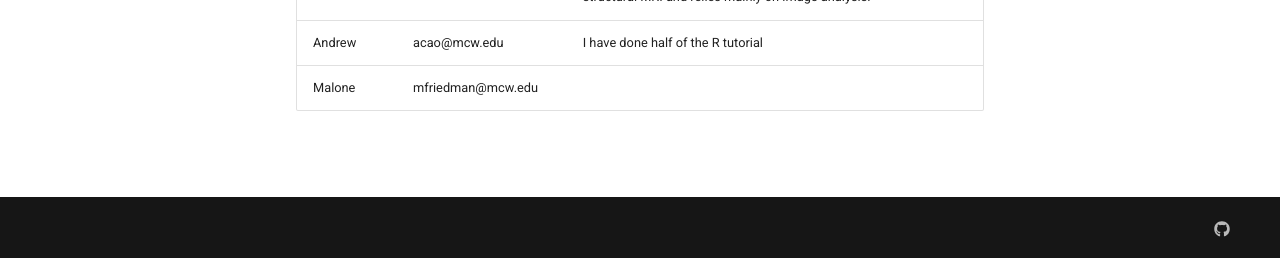
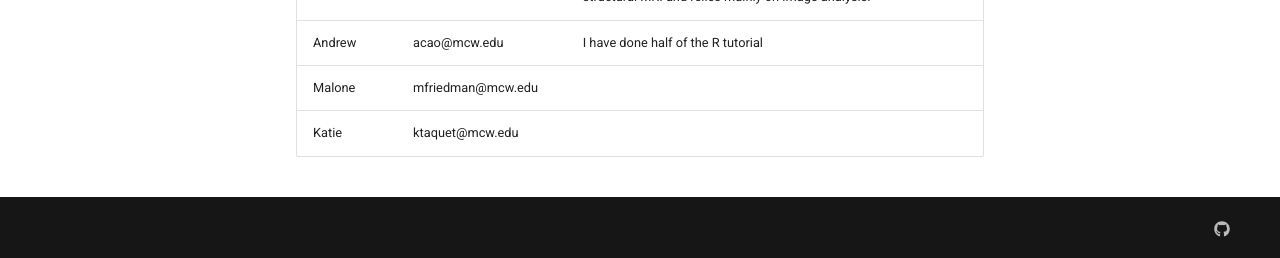
Before and after one commit to mcw-mstp/mcw-mstp.github.io, an MkDocs documentation site: the page built from docs/people/people.md, in a window 1280 px wide and 1080 px high. Shown: the part 819-1077 px from the top of the window. Built offline with MkDocs 1.6.1 and Material for MkDocs 9.7.7, drawn with Linux system fonts in a browser that asks for light colours; comment, search, counter and statistics services are not loaded.

Commit message:
Update people.md

```diff
--- a/docs/people/people.md
+++ b/docs/people/people.md
@@ -16,3 +16,4 @@ Below is a list of people who you can reach out to and provide some background.
 | Ryan | rbonate@mcw.edu | My background is in biophysics and mathematics. My research is in structural MRI and relies mainly on image analysis. |
 | Andrew | acao@mcw.edu | I have done half of the R tutorial |
 |Malone|mfriedman@mcw.edu||
+| Katie | ktaquet@mcw.edu | |
```
